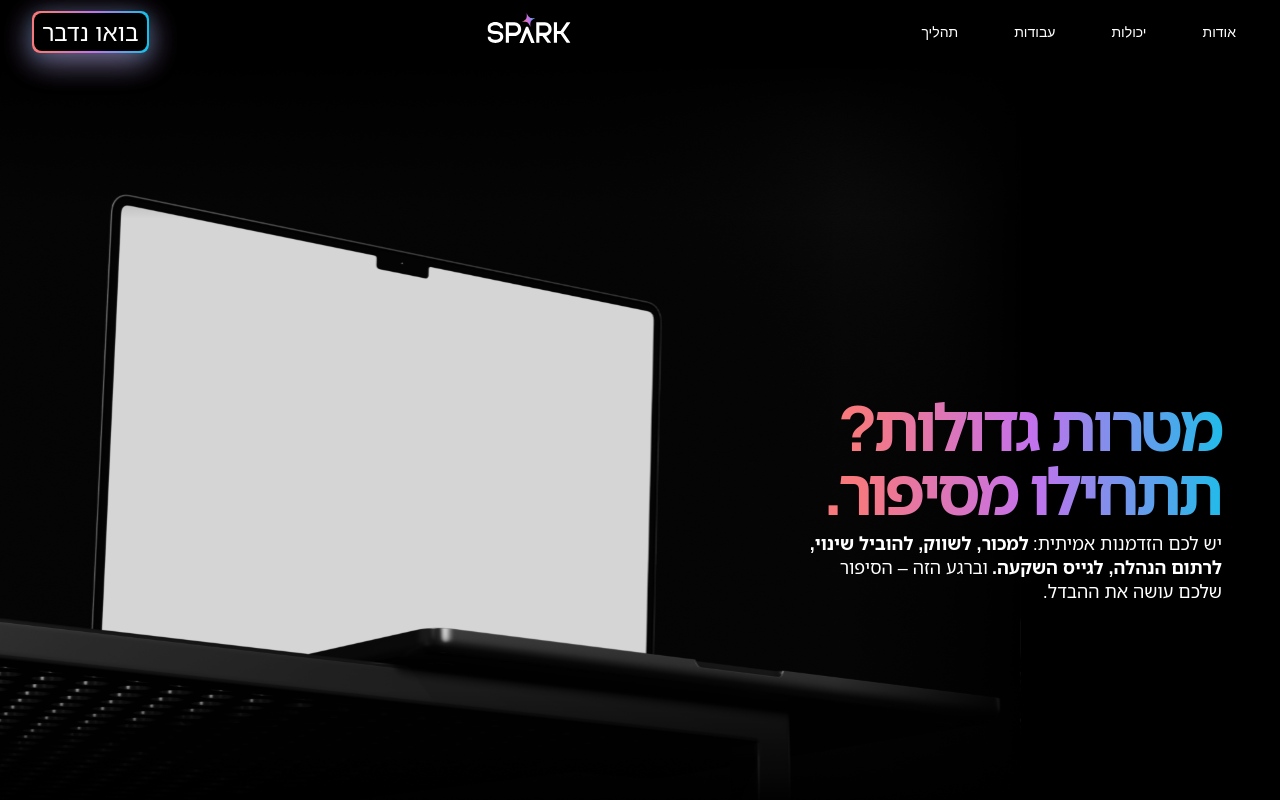
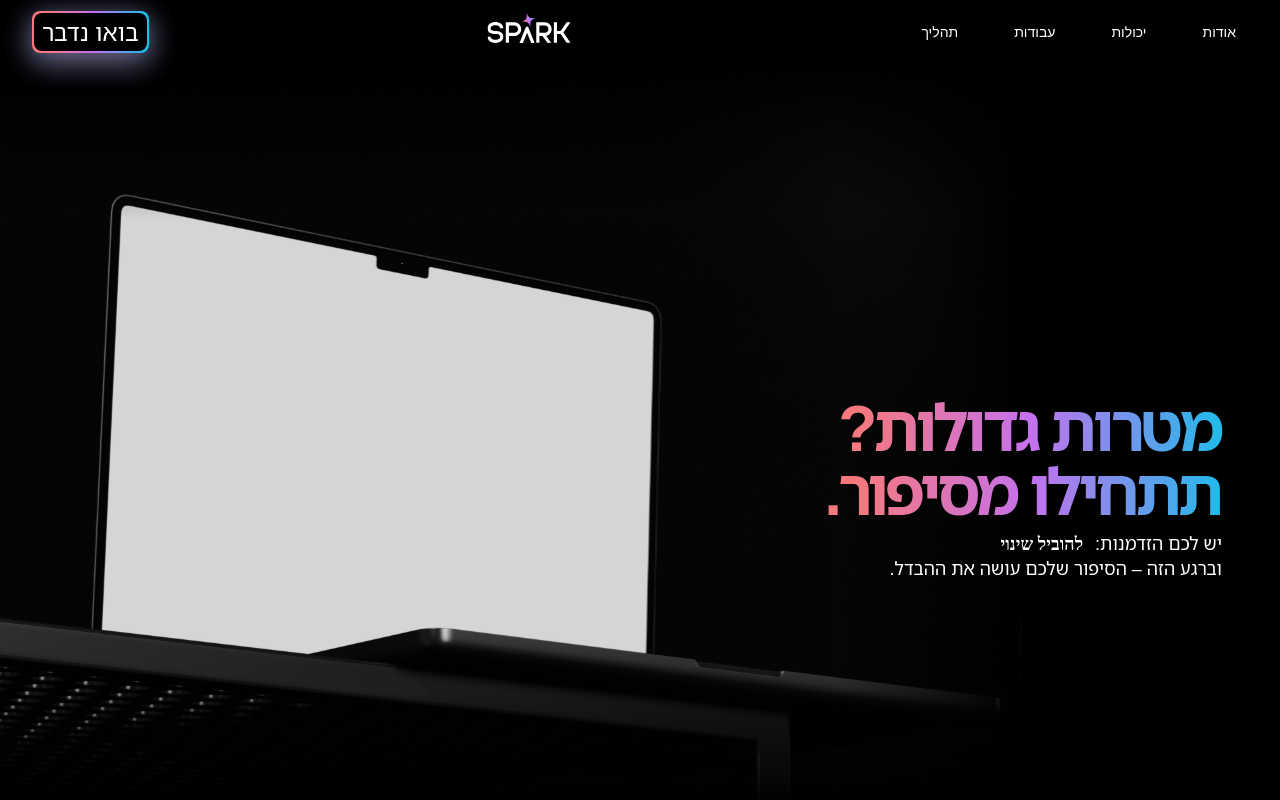
Before and after one commit to Rafcon96/spark, a React (Vite) app: page / in a window 1280 px wide. Shown: the top 800 px of the page. Built offline with nearby package versions, Linux system fonts and the light colour scheme; a web font is replaced by a local one.

Commit message:
feat flip text hero section

```diff
--- a/src/components/LandingPage.tsx
+++ b/src/components/LandingPage.tsx
@@ -7,6 +7,7 @@
 import { reviews } from "../data/reviews";
 import CompaniesReviewsSection from "./ui/CompaniesReviewsSection";
 import LogoSection from "./ui/LogoSection";
+import { FlipWords } from "./ui/FlipWords";
 // import Testimonials from "./ui/Testimonials";
 
 const LandingPage: React.FC = () => {
@@ -30,13 +31,25 @@
             </div>
             <div className="py-2 mx-4">
               <p className="lg:text-body-24 m-0 p- lg:max-w-[420px] max-w-[280px] text-body-18 cursor-default px-[5px] lg:px-[2px]">
-                יש לכם הזדמנות אמיתית:
+                יש לכם הזדמנות:
                 <span
-                  className="px-1 cursor-default"
+                  className="px-1 cursor-default "
                   style={{ fontWeight: "700" }}
                 >
-                  למכור, לשווק, להוביל שינוי, לרתום הנהלה, לגייס השקעה.
+                  <FlipWords
+                    words={[
+                      "למכור",
+                      "לשווק",
+                      "להוביל שינוי",
+                      "לרתום הנהלה",
+                      "לגייס השקעה",
+                    ]}
+                    duration={2000}
+                    className="text-caption-lg font-bold text-white cursor-default"
+                  />
+                  {/* למכור, לשווק, להוביל שינוי, לרתום הנהלה, לגייס השקעה. */}
                 </span>
+                <br />
                 וברגע הזה – הסיפור שלכם עושה את ההבדל.
               </p>
             </div>
--- /dev/null
+++ b/src/components/ui/FlipWords.tsx
@@ -0,0 +1,97 @@
+import { useCallback, useEffect, useState } from "react";
+import { AnimatePresence, motion } from "motion/react";
+import { cn } from "../../lib/utils";
+
+export const FlipWords = ({
+  words,
+  duration = 3000,
+  className,
+}: {
+  words: string[];
+  duration?: number;
+  className?: string;
+}) => {
+  const [currentWord, setCurrentWord] = useState(words[0]);
+  const [isAnimating, setIsAnimating] = useState<boolean>(false);
+
+  // thanks for the fix Julian - https://github.com/Julian-AT
+  const startAnimation = useCallback(() => {
+    const word = words[words.indexOf(currentWord) + 1] || words[0];
+    setCurrentWord(word);
+    setIsAnimating(true);
+  }, [currentWord, words]);
+
+  useEffect(() => {
+    if (!isAnimating)
+      setTimeout(() => {
+        startAnimation();
+      }, duration);
+  }, [isAnimating, duration, startAnimation]);
+
+  return (
+    <AnimatePresence
+      onExitComplete={() => {
+        setIsAnimating(false);
+      }}
+    >
+      <motion.div
+        initial={{
+          opacity: 0,
+          y: 10,
+        }}
+        animate={{
+          opacity: 1,
+          y: 0,
+        }}
+        transition={{
+          type: "spring",
+          stiffness: 100,
+          damping: 10,
+        }}
+        exit={{
+          opacity: 0,
+          y: -40,
+          x: 40,
+          filter: "blur(8px)",
+          scale: 2,
+          position: "absolute",
+        }}
+        className={cn(
+          "z-10 inline-block relative text-left text-neutral-900 dark:text-neutral-100 px-2",
+          className
+        )}
+        key={currentWord}
+      >
+        {/* edit suggested by Sajal: https://x.com/DewanganSajal */}
+        {currentWord.split(" ").map((word, wordIndex) => (
+          <motion.span
+            key={word + wordIndex}
+            initial={{ opacity: 0, y: 10, filter: "blur(8px)" }}
+            animate={{ opacity: 1, y: 0, filter: "blur(0px)" }}
+            transition={{
+              delay: wordIndex * 0.3,
+              duration: 0.3,
+            }}
+            className="inline-block whitespace-nowrap"
+          >
+            {word.split("").map((letter, letterIndex) => (
+              <motion.span
+                key={word + letterIndex}
+                initial={{ opacity: 0, y: 10, filter: "blur(8px)" }}
+                animate={{ opacity: 1, y: 0, filter: "blur(0px)" }}
+                transition={{
+                  delay: wordIndex * 0.3 + letterIndex * 0.05,
+                  duration: 0.2,
+                }}
+                className="inline-block text-caption-lg font-black text-white  "
+              >
+                {letter}
+              </motion.span>
+            ))}
+            <span className="inline-block">&nbsp;</span>
+          </motion.span>
+        ))}
+      </motion.div>
+    </AnimatePresence>
+  );
+};
```
